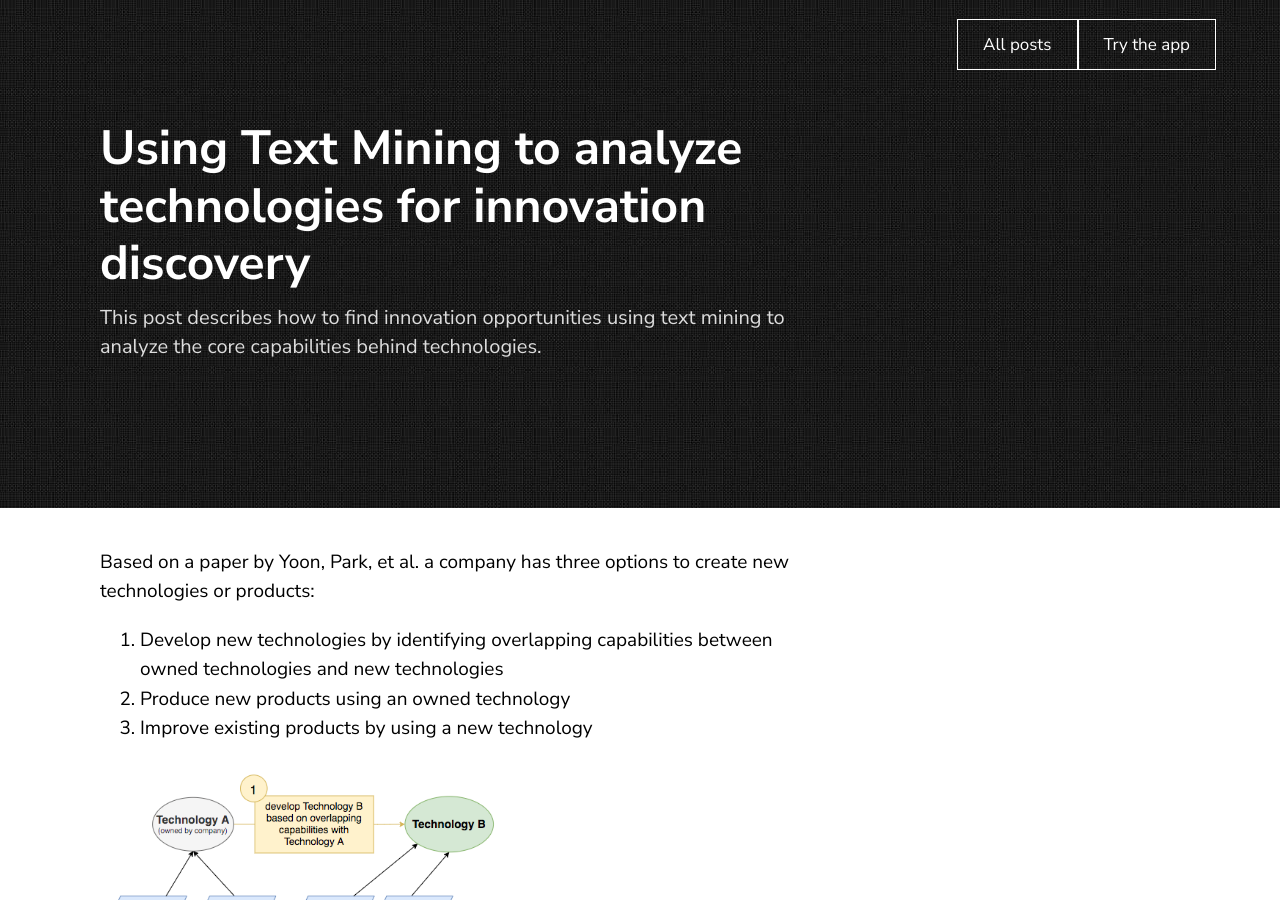
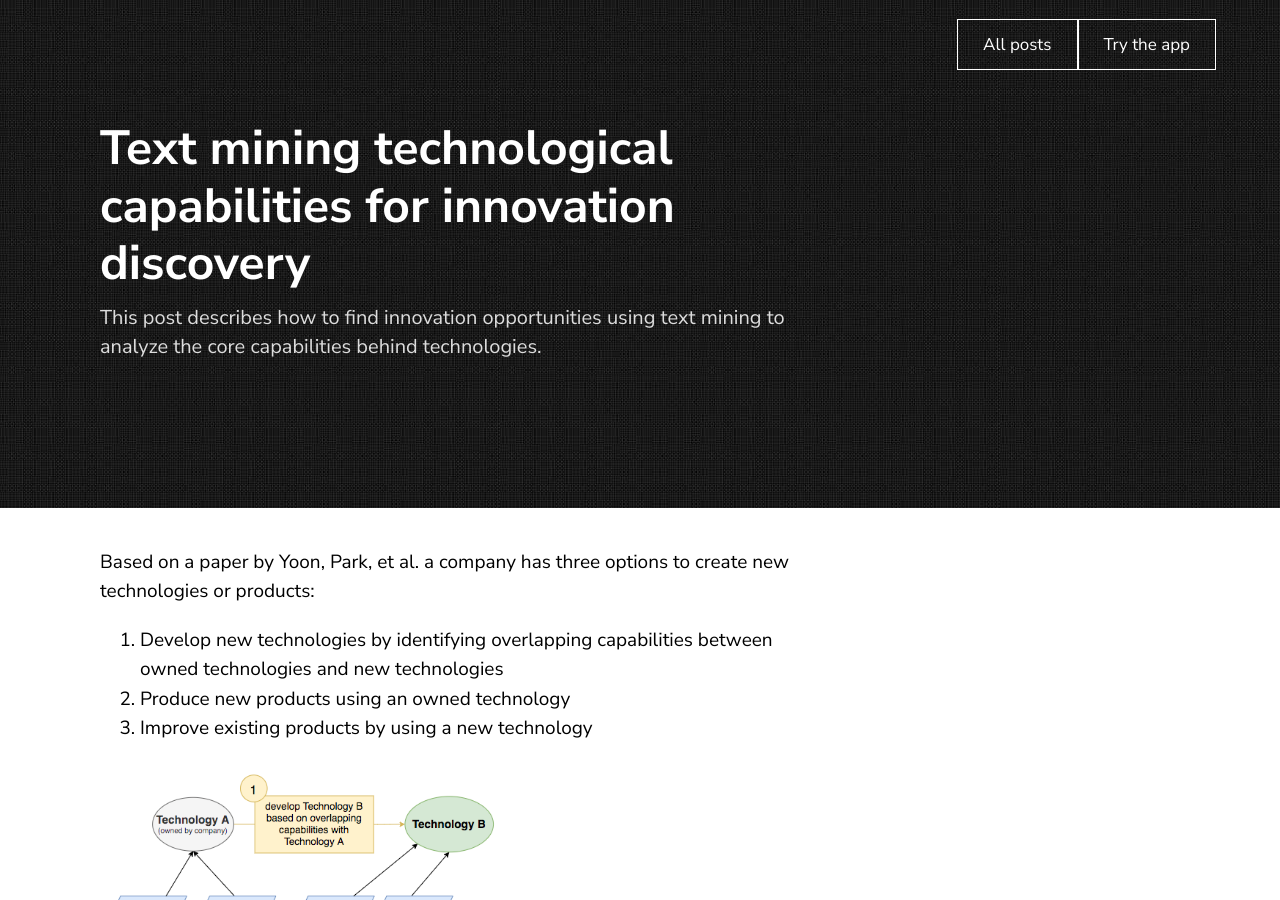
Before and after one commit to researchly/researchly-blog, a Jekyll site: the page built from _posts/2020-04-05-Using-Text-Mining-to-analyze-technologies-for-innovation-discovery.md, in a window 1280 px wide and 900 px high. Built offline with Jekyll 4.4.1, drawn with Linux system fonts in a browser that asks for light colours.

Commit message:
renamed titel

```diff
--- a/_posts/2020-04-05-Using-Text-Mining-to-analyze-technologies-for-innovation-discovery.md
+++ b/_posts/2020-04-05-Using-Text-Mining-to-analyze-technologies-for-innovation-discovery.md
@@ -1,6 +1,6 @@
 ---
 layout: post
-title:  "Using Text Mining to analyze technologies for innovation discovery"
+title:  "Text mining technological capabilities for innovation discovery"
 date:   2020-04-05
 description: 'This post describes how to find innovation opportunities using text mining to analyze the core capabilities behind technologies.'
 image: 'using-text-mining-to-analyze-technologies-for-innovation-discovery.jpg'
```
